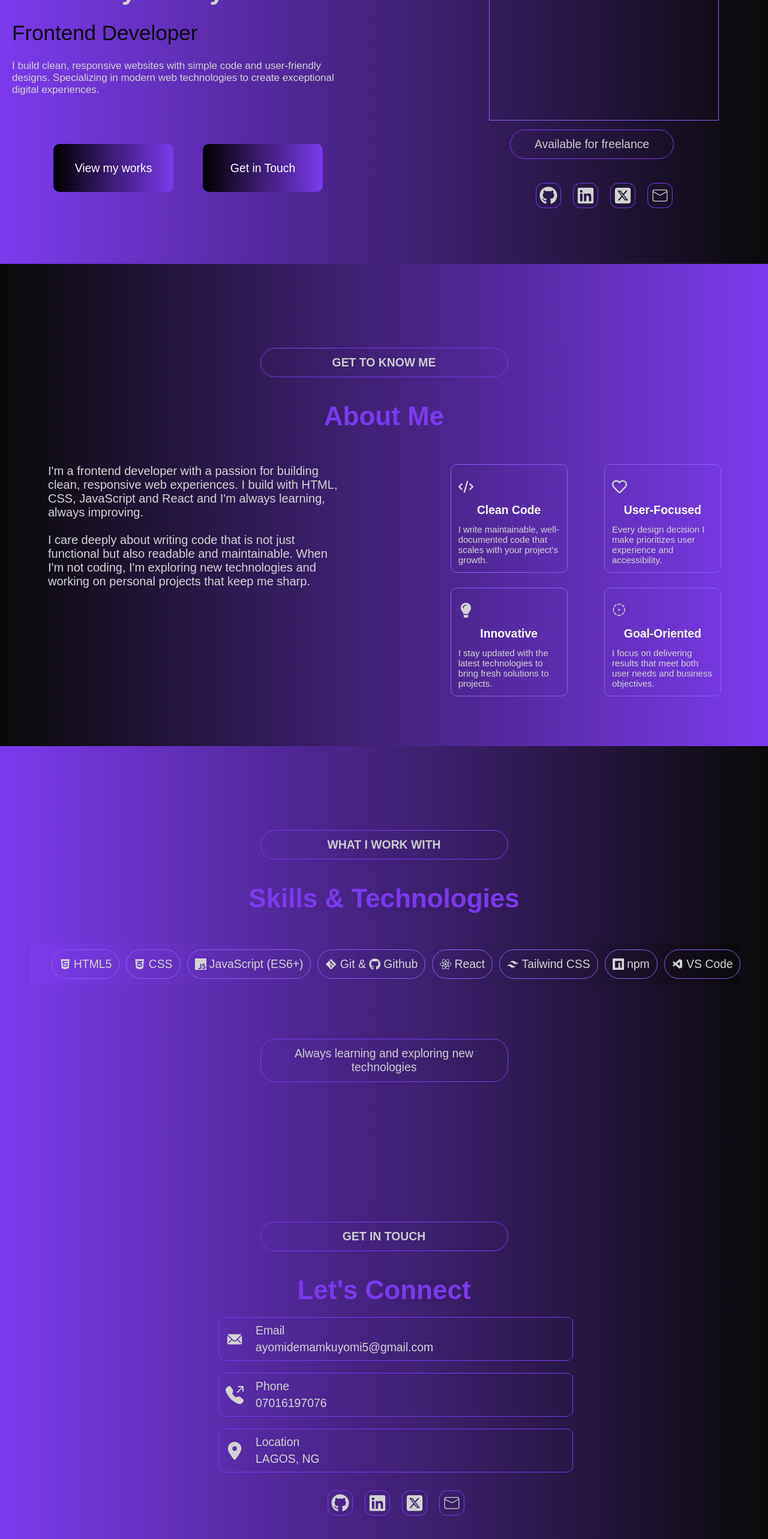
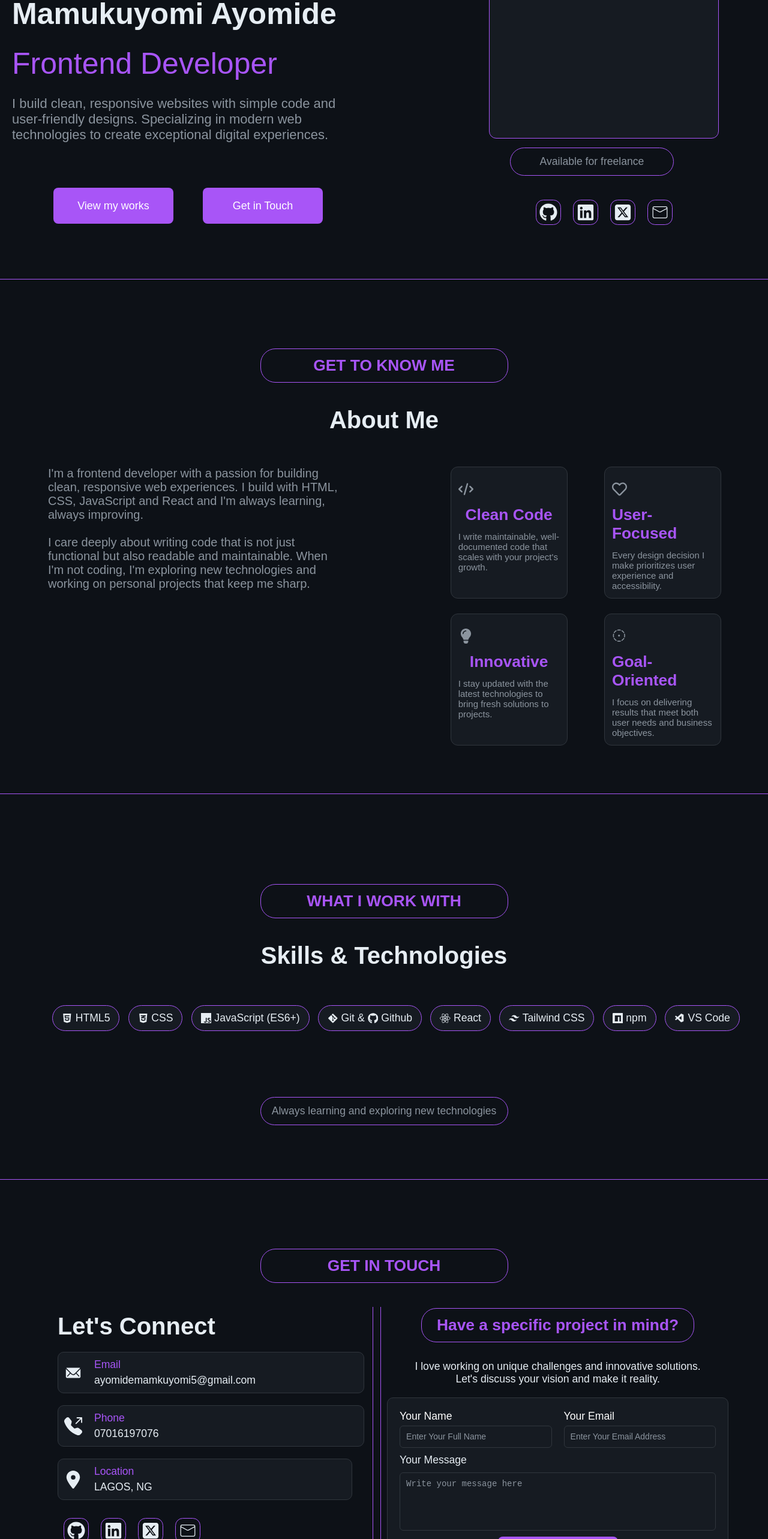
Before and after one commit to mayomide1/mayomide-personal-portfolio, a React (Vite) app in the folder portfolio/: page / in a window 1280 px wide. Shown: the part 234-2800 px from the top of the page at 60% size. Built offline with nearby package versions, Linux system fonts and the light colour scheme.

Commit message:
Changed the background, made changes to the contact section

```diff
--- a/portfolio/src/Page.jsx
+++ b/portfolio/src/Page.jsx
@@ -114,7 +114,9 @@ const Page = () => {
 
     <section id='contact'>
     <h2 className='about-text'>GET IN TOUCH</h2>
-    <h1>Let's Connect</h1>
+   <div className="contactcard">
+    <div className='right'>
+         <h1>Let's Connect</h1>
     <div className='contact-cards'>
         <a href='mailto:ayomidemamukuyomi5@gmail.com'>
         <div className='contact-card'>
@@ -151,7 +153,9 @@ const Page = () => {
         <a href='mailto:ayomidemamukuyomi5@gmail.com' target='_blank' className='social-icons'><CiMail style={{fontSize:"30px"}}/></a>
         </div>
     </div>
-    <br/>
+    </div>
+
+    <div className='left'>
     <h2 className='about-text form-header'>Have a specific project in mind?</h2>
 <p>I love working on unique challenges and innovative solutions. <br/>Let's discuss your vision and make it reality.</p>
     <form>
@@ -169,6 +173,8 @@ const Page = () => {
     <textarea placeholder='Write your message here' rows={5} />
     <button type='submit'><a href='mailto:ayomidemamukuyomi5@gmail.com'>Send Message</a></button>
     </form>
+    </div>
+    </div>
     </section>
 
     <div className='footer'>
--- a/portfolio/src/index.css
+++ b/portfolio/src/index.css
@@ -2,10 +2,23 @@
   box-sizing: border-box;
   padding: 0;
   margin: 0;
-  /* background-color: #1a1a1a; */
-  color: #D3D3D3;
+}
+
+:root{
+  --bg-color: #0D1117;
+  --card-bg: #161B22;
+  --text-primary: #E6EDF3;
+  --text-secondary: #8B949E;
+  --accent-purple: #A855F7;
+  --accent-purple-hover: #9333EA;
+  --border-color: #30363D;
+}
+
+body{
+  background: var(--bg-color);
+  color: var(--text-primary);
   font-size: 1.1rem;
-  font-family: sans-serif, Arial;
+  font-family: Arial, sans-serif;
 }
 
 section{
@@ -13,26 +26,16 @@ section{
   height: auto;
   padding: 50px;
   text-align: center;
-  border-bottom: 3px solid transparent;
+  border-bottom: 1px solid var(--accent-purple);
 }
 
 .about-text{
   width: 35%;
-  border: 1px solid #7C3AED;
+  border: 1px solid var(--accent-purple);
   border-radius: 25px;
-  margin: 90px auto 40px;
+  margin: 65px auto 40px;
   padding: 12px;
-  color: #ccc !important;
-}
-
-#contact,
-#skills,
-#home{
-  background: linear-gradient(to right, #7C3AED, #0a0a0a);
-}
-
-#about{
-  background: linear-gradient(to left, #7C3AED, #0a0a0a);
+  color: var(--text-secondary);
 }
 
 #contact h2,
@@ -41,33 +44,37 @@ section{
   display: flex;
   align-items: center;
   justify-content: center;
-
+  color: var(--accent-purple);
 }
 
 #contact h1,
 #skills h1,
 #about h1{
-color: #7C3AED;
+  color: var(--text-primary);
   font-size: 2.5rem;
 }
 
 .nav-bar{
   width: 100%;
-  border-bottom: 2px solid #8B5CF6;
-  padding: 30px 20px;
+  border-bottom: 1px solid var(--accent-purple);
+  padding: 25px 20px;
   display: flex;
-  flex-direction: row;
   justify-content: space-between;
   position: fixed;
   top: 0;
+  background: rgba(13,17,23,0.8);
+  -webkit-backdrop-filter: blur(10px);
+  backdrop-filter: blur(10px);
   z-index: 1;
-  background: linear-gradient(to left, #7C3AED, #000000);
 }
 
 .nav-bar p,
 .footer p:nth-child(1){
-  color: #7C3AED;
+  color: var(--text-primary);
   font-size: 24px;
+  cursor: pointer;
+  transform: translate(20px);
+  transition: all 0.3s ease-in-out;
 }
 
 ul{
@@ -78,7 +85,6 @@ ul{
 
 ul li{
   list-style: none;
-
 }
 
 ul li a{
@@ -87,7 +93,7 @@ color: inherit;
 }
 
 ul li a:hover{
-border-bottom: 1px solid #8B5CF6;
+  border-bottom: 2px solid var(--accent-purple);
 }
 
 #home{
@@ -99,14 +105,13 @@ border-bottom: 1px solid #8B5CF6;
 #home .right,
 #home .left{
   width: 45%;
-  margin-top: 70px;
+  margin-top: 100px;
   padding: 10px;
 }
 
 #home .right h1{
   text-align: start;
-font-size: 45px;
-gap: 30px;
+  font-size: 50px;
 }
 
 #home .right p{
@@ -115,37 +120,49 @@ text-align: start;
 }
 
 #home .right p:nth-of-type(1){
-color: #0a0a0a;
-font-size: 35px;
+  color: var(--accent-purple);
+  font-size: 50px;
 }
 
 #home .right p:nth-of-type(2){
-font-size: 17px;
-color: #D3D3D3;
+  font-size: 22px;
+  color: var(--text-secondary);
 }
 
 #home .buttons{
   display: flex;
   justify-content: space-evenly;
-  margin-top: 80px;
+  flex-wrap: wrap;
+  margin-top: 75px;
 }
 
 #home .buttons button{
- height: 80px;
+  height: 60px;
   display: flex;
   align-items: center;
   justify-content: center;
   gap: 10px;
- background: linear-gradient(to left, #7C3AED, #000000);
+  background: var(--accent-purple);
+  color: white;
+  font-size: 18px;
+  border-radius: 8px;
+  border: none;
+  cursor: pointer;
   transform: translate(20px);
   transition: all 0.3s ease-in-out;
 }
 
+#home .buttons button:hover{
+  background: var(--accent-purple-hover);
+}
+
 #home .left .image{
-  border: 1px solid #8B5CF6;
+  border: 1px solid var(--accent-purple);
   width: 70%;
   height: 280px;
   margin: 15px auto;
+  border-radius: 12px;
+  background: var(--card-bg);
   transform: translate(20px);
   transition: all 0.3s ease-in-out;
 }
@@ -164,18 +181,17 @@ color: #D3D3D3;
 
 .about-container .left{
   width: 45%;
-  height: auto;
   padding: 15px;
 }
 
 .about-container .left p{
   text-align: start;
   font-size: 20px;
+  color: var(--text-secondary);
 }
 
 .about-container .right{
   width: 45%;
-  height: auto;
   padding: 15px;
   display: flex;
   flex-wrap: wrap;
@@ -184,9 +200,10 @@ color: #D3D3D3;
 }
 
 .container{
-  border: 1px solid #8B5CF6;
+  background: var(--card-bg);
+  border: 1px solid var(--border-color);
   width: 40%;
-  border-radius: 10px;
+  border-radius: 12px;
   padding: 12px;
   transform: translate(20px);
   transition: all 0.3s ease-in-out;
@@ -200,10 +217,11 @@ color: #D3D3D3;
 
 #about .container p{
   font-size: 15px;
+  color: var(--text-secondary);
 }
 
 #about .container h2{
-  color: #fff !important;
+  color: var(--accent-purple);
 }
 
 .technologies{
@@ -212,31 +230,59 @@ color: #D3D3D3;
   justify-content: space-around;
   flex-wrap: wrap;
   margin: 50px 0;
-  background: inherit;
 }
 
 .tech{
-  border: 1px solid #8B5CF6;
+  background: var(--card-bg);
+  border: 1px solid var(--accent-purple);
   border-radius: 25px;
-  padding: 12px;
-  transform: translate(20px);
-  transition: all 0.3s ease-in-out;
+  padding: 10px 15px;
   display: flex;
   align-items: center;
   gap: 5px;
+  transform: translate(20px);
+  transition: all 0.3s ease-in-out;
 }
 
 .tech:hover,
-.contact-cards .contact-card:hover:nth-child(1),
-.contact-cards .contact-card:hover:nth-child(2),
+.contact-cards .contact-card:nth-of-type(1):hover,
+.contact-cards .contact-card:nth-of-type(2):hover,
 .container:hover,
 .social-icons:hover,
 #home .left .image:hover,
-#home .buttons button:hover{
+#home .buttons button:hover,
+.nav-bar p:hover,
+.footer p:nth-child(1):hover{
   transform: translate(20px) scale(1.05);
-  box-shadow: 0px 4px 15px rgba(139, 92, 246, 0.4);
+  box-shadow: 0px 4px 15px rgba(168, 85, 247, 0.4);
 }
 
+#skills .about-text{
+  margin-top: 100px;
+  /* margin-bottom: 72px; */
+}
+
+#contact .contactcard{
+  display: flex;
+  /* gap: 5px; */
+  flex-wrap: wrap;
+  justify-content: space-around;
+}
+
+#contact .right{
+  width: 48%;
+  padding: 10px;
+   border-right: 1px solid var(--accent-purple);
+}
+
+#contact .right h1:nth-of-type(1){
+text-align: start;
+padding-left: 30px;
+}
+
+#contact .right .socials{
+padding-right: 300px;
+}
 
 .contact-cards{
   display: flex;
@@ -246,11 +292,12 @@ color: #D3D3D3;
 }
 
 .contact-cards .contact-card{
-  border: 1px solid #7C3AED;
+  background: var(--card-bg);
+  border: 1px solid var(--border-color);
   border-radius: 10px;
-  margin: 10px auto;
+  margin: 10px;
   padding: 10px;
-  width: 50%;
+  width: 90%;
   text-align: start;
   display: flex;
   align-items: center;
@@ -263,14 +310,27 @@ color: #D3D3D3;
   display: flex;
   flex-direction: column;
   gap: 5px;
+  color: var(--accent-purple);
 }
 
 a{
   text-decoration: none;
+  color: var(--text-primary);
+}
+
+#contact .left{
+   width: 50%;
+  padding: 10px;
+  border-left: 1px solid var(--accent-purple);
 }
 
 .form-header{
   margin: 30px auto;
+}
+
+#contact .left h2{
+  width: 80%;
+  margin-top: -8px;
 }
 
 form {
@@ -278,10 +338,11 @@ form {
   flex-direction: column;
   gap: 10px;
   padding: 20px;
-  width: 50%;
+  width: 100%;
   margin: 20px auto;
-  border: 1px solid #7C3AED;
+  border: 1px solid var(--border-color);
   border-radius: 10px;
+  background: var(--card-bg);
 }
 
 .contact-info {
@@ -309,48 +370,48 @@ form {
   text-align: start;
 }
 
-input {
+input,
+textarea{
   padding: 10px;
-  border: 1px solid #ccc;
-  border-radius: 5px;
+  border: 1px solid var(--border-color);
+  border-radius: 6px;
   outline: none;
-  background-color: #7C3AED;
+  background: var(--card-bg);
+  color: var(--text-primary);
 }
 
 input::placeholder,
 textarea::placeholder{
-  color: #ccc;
+  color: var(--text-secondary);
   font-size: 14px;
 }
 
-textarea {
-  padding: 10px;
-  border: 1px solid #ccc;
-  border-radius: 5px;
-  outline: none;
+textarea{
   resize: none;
-  background-color: #7C3AED;
 }
 
-button {
-  padding: 10px 20px;
-  background-color: #000;
-  color: #fff;
+button{
+  padding: 12px 20px;
+  background: var(--accent-purple);
+  color: white;
   border: none;
-  border-radius: 10px;
+  border-radius: 8px;
   cursor: pointer;
   width: 200px;
-  background-color: #7C3AED;
   margin: 0 auto;
+  transition: 0.3s;
+}
+
+button:hover{
+  background: var(--accent-purple-hover);
 }
 
 .footer{
   width: 100%;
-  height: auto;
   padding: 50px;
   text-align: center;
-  border-bottom: 3px solid transparent;
-  background: linear-gradient(to left, #7C3AED, #0a0a0a);
+  background: #010409;
+  border-top: 1px solid var(--border-color);
 }
 
 .socials{
@@ -361,7 +422,7 @@ button {
 }
 
 .social-icons{
-  border: 1px solid #7C3AED;
+  border: 1px solid var(--accent-purple);
   border-radius: 30%;
   padding: 5px;
   display: flex;
```
Lines whose indentation alone changed are shown as unchanged.
